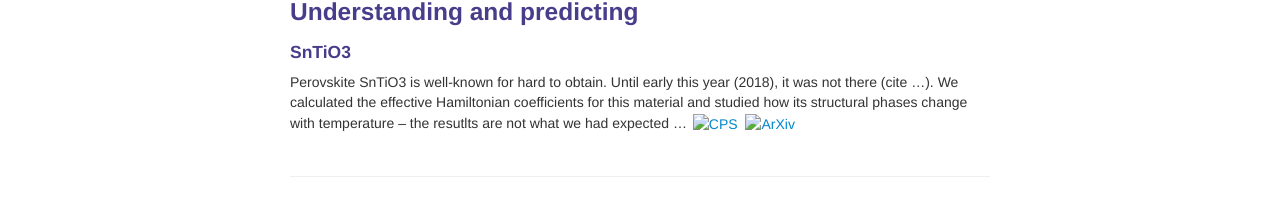
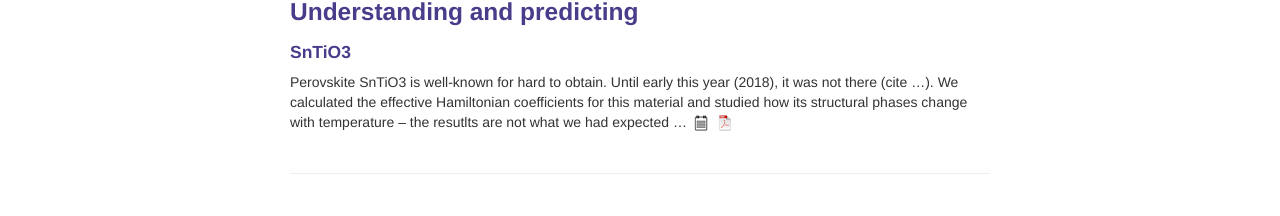
Before and after one commit to dwang5/dwang5.github.io, a Jekyll site: the page built from pages/pubs.md, in a window 1280 px wide. Shown: the part 302-518 px from the top of the page. Built offline with Jekyll 4.4.1, drawn with Linux system fonts in a browser that asks for light colours.

Commit message:
Changes.

```diff
--- a/pages/pubs.md
+++ b/pages/pubs.md
@@ -24,5 +24,5 @@ description: Karl Broman's publications
 Perovskite SnTiO3 is well-known for hard to obtain. Until early this year (2018), it was not there (cite ...).
 We calculated the effective Hamiltonian coefficients for this material
 and studied how its structural phases change with temperature -- the resutlts are not what we had expected ...
-[![CPS](../icons16/notes-icon.png)](http://cpb.iphy.ac.cn/EN/abstract/abstract73225.shtml)
-[![ArXiv](../icons16/pdf-icon.png)](https://arxiv.org/abs/1709.00888v3)
+[![CPS](./icons16/notes-icon.png)](http://cpb.iphy.ac.cn/EN/abstract/abstract73225.shtml)
+[![ArXiv](./icons16/pdf-icon.png)](https://arxiv.org/abs/1709.00888v3)
```
